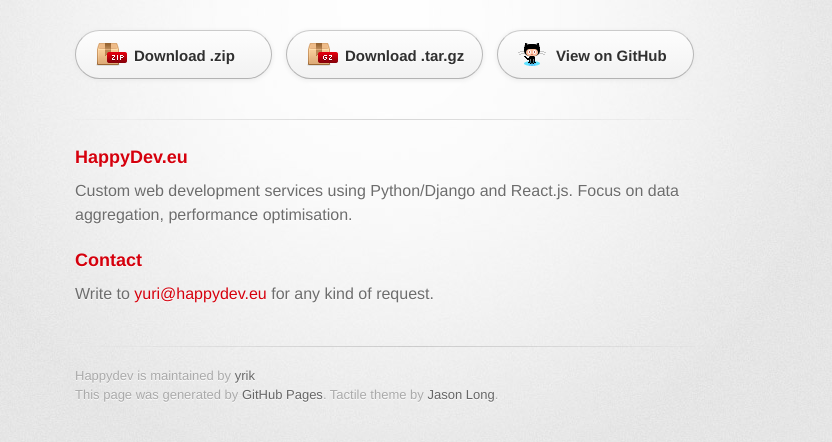
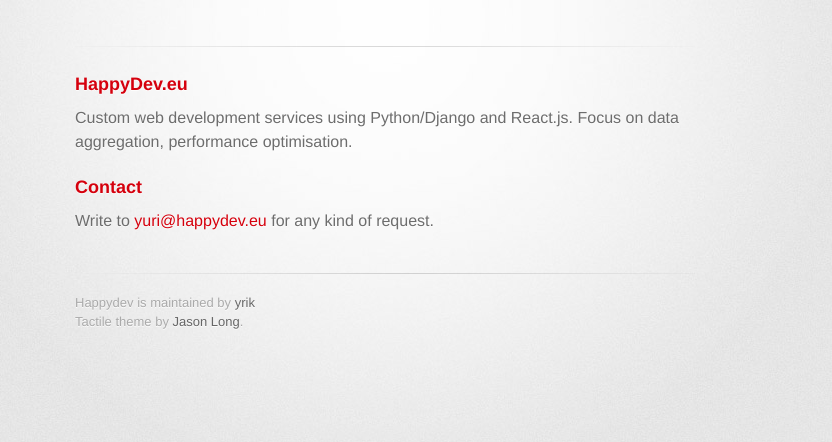
Before and after one commit to yrik/happydev, a plain HTML site: page index.html in a window 1280 px wide. Shown: the part 96-538 px from the top of the page, without its empty margins (255-1087 px from the left). Drawn offline with Linux system fonts and the light colour scheme; a web font is replaced by a local one.

Commit message:
Update index.html

```diff
--- a/index.html
+++ b/index.html
@@ -10,7 +10,7 @@
     <!--[if lt IE 9]>
     <script src="//html5shiv.googlecode.com/svn/trunk/html5.js"></script>
     <![endif]-->
-    <title>Happydev by yrik</title>
+    <title>Happydev - web development, data aggregation, performance optimisation</title>
   </head>
 
   <body>
@@ -21,12 +21,6 @@
           <h1>Happydev</h1>
           <h2></h2>
         </header>
-
-        <section id="downloads" class="clearfix">
-          <a href="https://github.com/yrik/happydev/zipball/master" id="download-zip" class="button"><span>Download .zip</span></a>
-          <a href="https://github.com/yrik/happydev/tarball/master" id="download-tar-gz" class="button"><span>Download .tar.gz</span></a>
-          <a href="https://github.com/yrik/happydev" id="view-on-github" class="button"><span>View on GitHub</span></a>
-        </section>
 
         <hr>
 
@@ -45,7 +39,7 @@
 
         <footer>
           Happydev is maintained by <a href="https://github.com/yrik">yrik</a><br>
-          This page was generated by <a href="https://pages.github.com">GitHub Pages</a>. Tactile theme by <a href="https://twitter.com/jasonlong">Jason Long</a>.
+          Tactile theme by <a href="https://twitter.com/jasonlong">Jason Long</a>.
         </footer>
 
 
```
